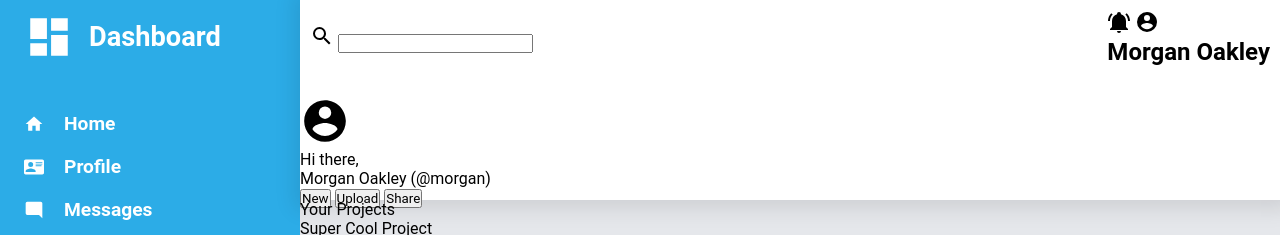
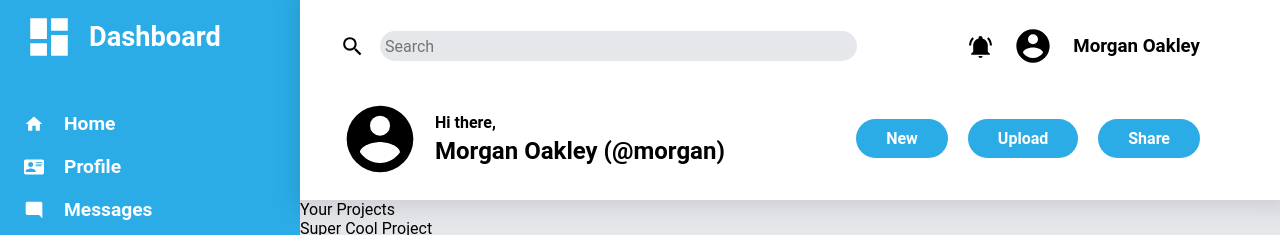
Before and after one commit to Somesh1007/odin-admin-dashboard, a plain HTML site: page index.html in a window 1280 px wide. Shown: the top 235 px of the page. Drawn offline with Linux system fonts and the light colour scheme.

Commit message:
Add HTML and CSS For Header

```diff
--- a/index.html
+++ b/index.html
@@ -31,7 +31,8 @@
                     <a href="">Messages</a>
                 </div>
                 <div class="toolbar-entry">
-                    <img src="./icons/clock-time-three-outline.svg" alt="History Icon" class="history-icon sidebar-icon-small">
+                    <img src="./icons/clock-time-three-outline.svg" alt="History Icon"
+                        class="history-icon sidebar-icon-small">
                     <a href="">History</a>
                 </div>
                 <div class="toolbar-entry">
@@ -39,7 +40,8 @@
                     <a href="">Tasks</a>
                 </div>
                 <div class="toolbar-entry">
-                    <img src="./icons/account-group.svg" alt="Communities Icon" class="communities-icon sidebar-icon-small">
+                    <img src="./icons/account-group.svg" alt="Communities Icon"
+                        class="communities-icon sidebar-icon-small">
                     <a href="">Communities</a>
                 </div>
 
@@ -66,25 +68,27 @@
                 <div class="header-row-1">
                     <div class="left">
                         <img src="./icons/search-icon.svg" alt="Search Icon" class="search-icon">
-                        <input type="search" name="search" id="search">
+                        <input type="search" name="search" id="search" placeholder="Search">
                     </div>
                     <div class="right">
                         <img src="./icons/bell-ring.svg" alt="Notification Icon" class="notification-icon">
                         <img src="./icons/account-circle.svg" alt="User Icon" class="user-icon">
-                        <h2 class="user-name">Morgan Oakley</h2>
+                        <h3 class="user-name">Morgan Oakley</h3>
                     </div>
 
                 </div>
                 <div class="header-row-2">
-                    <img src="./icons/account-circle.svg" alt="User Icon Big" class="user-icon-big">
-                    <div class="user-intro">
-                        <div>Hi there,</div>
-                        <div>Morgan Oakley (@morgan)</div>
+                    <div class="left">
+                        <img src="./icons/account-circle.svg" alt="User Icon Big" class="user-icon-big">
+                        <div class="text">
+                            <div class="user-first-line">Hi there,</div>
+                            <div class="user-main-line">Morgan Oakley (@morgan)</div>
+                        </div>
                     </div>
-                    <div class="header-buttons">
-                        <button>New</button>
-                        <button>Upload</button>
-                        <button>Share</button>
+                    <div class="right">
+                        <button class="new-button">New</button>
+                        <button class="upload-button">Upload</button>
+                        <button class="share-button">Share</button>
                     </div>
                 </div>
 
--- a/styles.css
+++ b/styles.css
@@ -4,6 +4,11 @@
     box-sizing: border-box;
     font-family: Roboto, sans-serif;
     /*border: 2px solid red*/
+}
+
+:root {
+    --light-grey: #e5e7eb;
+    --light-blue: #10a1e4e1
 }
 
 body,
@@ -26,7 +31,7 @@ a:active {
 }
 
 .sidebar {
-    background-color: #10a1e4e1;
+    background-color: var(--light-blue);
     color: white;
     font-size: 1.2rem;
     font-weight: bolder;
@@ -74,8 +79,8 @@ a:active {
 .search-icon,
 .notification-icon,
 .user-icon {
-    height: 24px;
-    width: 24px;
+    height: 25px;
+    width: 25px;
 }
 
 .user-icon-big {
@@ -88,7 +93,7 @@ a:active {
 }
 
 .main-content-container {
-    background-color: #e5e7eb;
+    background-color: var(--light-grey);
     display: grid;
     grid-template: 200px 1fr / 1fr;
 }
@@ -97,14 +102,80 @@ a:active {
     background-color: white;
     box-shadow: 3px 1px 20px 8px rgba(0, 0, 0, 0.1);
     display: grid;
-    grid-template: 1fr 2fr / 1fr;
-    gap: 20px;
+    grid-template: 1fr 1.5fr / 1fr;
+    gap: 15px;
+    padding: 15px 60px 15px 40px;
 
 }
 
-.header-row-1 {
-    padding: 10px;
+.header-row-1,
+.header-row-2,
+.header-row-1>.left,
+.header-row-1>.right,
+.header-row-2>.left,
+.header-row-2>.right {
     display: flex;
     align-items: center;
+}
+
+.header-row-1 {
     justify-content: space-between;
 }
+
+.header-row-1>.left,
+.header-row-2>.left {
+    flex-grow: 4;
+    margin-right: 50px;
+}
+
+.header-row-1>.right>*,
+.header-row-2>.right>* {
+    margin-right: 20px;
+}
+
+.search-icon {
+    margin-right: 15px;
+}
+
+.user-icon {
+    height: 40px;
+    width: 40px;
+}
+
+.header-row-1>.left>input#search {
+    border: 0px;
+    padding: 5px;
+    border-radius: 20px;
+    background-color: var(--light-grey);
+    height: 30px;
+    flex-grow: 0.8;
+    color: black;
+    font-size: 1rem;
+}
+
+.user-icon-big {
+    height: 80px;
+    width: 80px;
+    margin-right: 15px;
+}
+
+.header>.header-row-2>.left>.text>.user-first-line {
+    font-weight: bold;
+    font-size: 1rem;
+    margin-bottom: 5px;
+}
+
+.header>.header-row-2>.left>.text>.user-main-line {
+    font-weight: bold;
+    font-size: 1.5rem;
+}
+
+.header>.header-row-2>.right>button {
+    border: 0px;
+    background-color: var(--light-blue);
+    color: white;
+    font-weight: bold;
+    font-size: 1rem;
+    border-radius: 20px;
+    padding: 10px 30px;
+}
```
